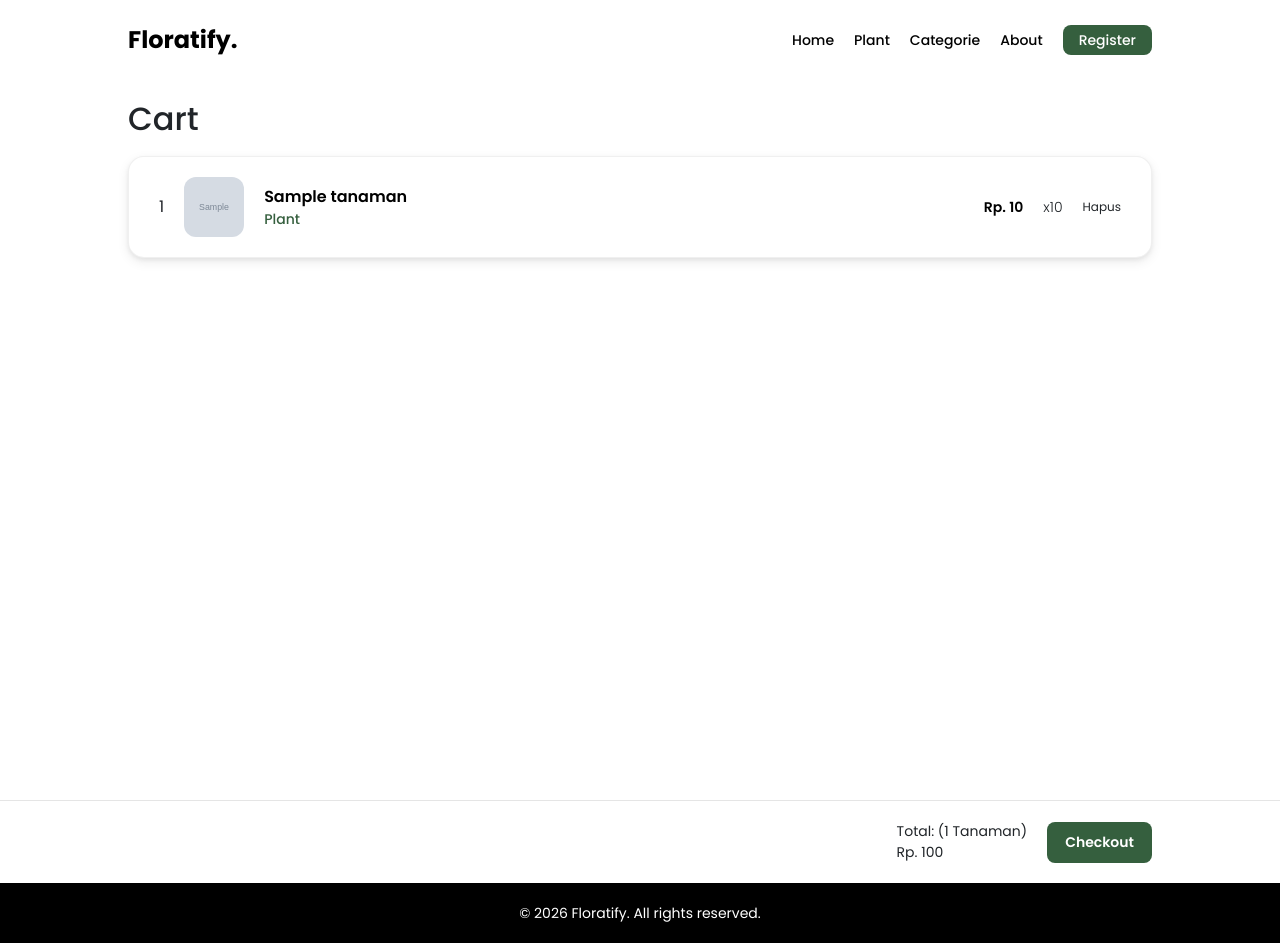
After one commit to raihansheva/WebsiteKatalogPlants, a PHP site: page /cart.php in a window 1280 px wide. The commit adds this page. Run offline with PHP 8.4, Linux system fonts and the light colour scheme; tables that the repository leaves empty or names only in its code hold one stand-in row (values such as "Sample post"); grey boxes marked "Sample" are stand-in pictures.

Commit message:
membuat cart page

```diff
--- /dev/null
+++ b/asset/style/cart.css
@@ -0,0 +1,149 @@
+.area-header-cart {
+  width: 100%;
+  height: auto;
+  display: flex;
+  justify-content: start;
+  align-items: start;
+  flex-direction: column;
+  padding: 20px 0px 10px 0px;
+}
+
+.area-cart {
+  width: 100%;
+  height: auto;
+  display: flex;
+  /* justify-content: center; */
+  /* align-items: center; */
+  flex-wrap: wrap;
+  gap: 10px;
+}
+
+.card-cart {
+  width:  100%;
+  height: auto;
+  background-color: #fff;
+  border-radius: 16px;
+  /* box-shadow: 0 8px 24px rgba(0, 0, 0, 0.08); */
+  box-shadow: 0 4px 12px rgba(0, 0, 0, 0.08), 0 2px 4px rgba(0, 0, 0, 0.06);
+  border: 1px solid rgba(0, 0, 0, 0.06);
+  padding: 20px 30px;
+  display: flex;
+  align-items: center;
+  flex-direction: row;
+  gap: 20px;
+}
+
+.area-image-cart {
+  width: 60px;
+  height: 60px;
+  border-radius: 12px;
+  overflow: hidden;
+  flex-shrink: 0;
+}
+
+.image-cart {
+  width: 100%;
+  height: 100%;
+  background-size: cover;
+  background-position: center;
+}
+
+.area-name-plant-cart {
+  width: auto;
+  height: auto;
+  flex-grow: 1;
+}
+
+.name-plant-cart {
+  font-size: 16px;
+  font-weight: 600;
+  color: var(--color-dark);
+  margin: 0px;
+}
+
+.type-plant-cart {
+  font-size: 14px;
+  font-weight: 500;
+  color: var(--color-primary);
+  margin: 0px;
+}
+
+.area-price-cart {
+  width: auto;
+  height: auto;
+}
+
+.price-cart {
+  font-size: 14px;
+  font-weight: 600;
+  color: var(--color-dark);
+  margin: 0px;
+}
+
+.area-stok-plant {
+  width: auto;
+  height: auto;
+}
+
+.stok-cart {
+  font-size: 14px;
+  font-weight: 300;
+  color: var(--color-secondary);
+  margin: 0px;
+}
+
+/* area- checkout */
+
+.lineC {
+  width: 100%;
+  height: 1px;
+  background-color: rgba(0, 0, 0, 0.1);
+}
+
+.area-checkout {
+  width: auto;
+  height: auto;
+  display: flex;
+  justify-content: end;
+  align-items: center;
+  gap: 20px;
+  margin: 20px 128px 20px 128px;
+}
+
+.button-checkout {
+  width: fit-content;
+  height: auto;
+  background-color: var(--color-primary);
+  color: white;
+  padding: 10px 18px;
+  border-radius: 8px;
+  font-weight: 600;
+  cursor: pointer;
+  transition: background-color 0.3s ease;
+  outline: none;
+  border: none;
+  font-size: 14px;
+}
+
+.text-total-checkout,
+.price-total-checkout {
+  margin: 0px;
+  font-size: 14px;
+}
+
+.button-checkout:hover {
+  background-color: var(--color-primary-dark);
+}
+
+.btn-remove {
+  font-size: 12px;
+  color: var(--color-secondary);
+  cursor: pointer;
+}
+
+.btn-remove:hover {
+  color: var(--color-dark);
+  text-decoration: underline;
+}
+
+/* ++++++++++++++++++++++++++++ */
--- a/asset/style/main.css
+++ b/asset/style/main.css
@@ -26,6 +26,11 @@ body {
   box-sizing: border-box;
   min-height: 100vh;
   height: auto;
+}
+
+p{
+  margin: 0px;
+  padding: 0px;
 }
 
 /* navbar area */
--- a/pages/adminPlant.php
+++ b/pages/adminPlant.php
@@ -17,7 +17,7 @@ $resultK = $koneksi->query($sqlK);
         <h2 class="title-page-Tanaman">Page Tanaman</h2>
         <div class="header-data-Tanaman">
             <div class="button-input-tan" data-bs-toggle="modal" data-bs-target="#exampleModalInputTanaman">
-                <p>Tambah Kategori</p>
+                <p>Tambah Tanaman</p>
             </div>
 
             <div class="modal fade" id="exampleModalInputTanaman" tabindex="-1" aria-labelledby="exampleModalLabel" aria-hidden="true">
--- /dev/null
+++ b/pages/cart.php
@@ -0,0 +1,126 @@
+<?php
+$page_css = 'cart.css';
+include 'layout/header.php';
+include '../database/koneksi.php';
+
+$user_id = 1;
+
+// QUERY CART
+$queryCart = "
+SELECT
+    keranjang.id AS cart_id,
+    tanaman.id AS tanaman_id,
+    tanaman.nama_tanaman,
+    tanaman.harga,
+    tanaman.foto,
+    keranjang.quantity,
+    (tanaman.harga * keranjang.quantity) AS subtotal
+FROM keranjang
+JOIN tanaman ON keranjang.tanaman_id = tanaman.id
+WHERE keranjang.user_id = '$user_id'
+";
+
+$resultCart = mysqli_query($koneksi, $queryCart);
+
+// INISIALISASI
+$totalPrice = 0;
+$totalItems = mysqli_num_rows($resultCart);
+
+$no = 1;
+?>
+
+<section>
+    <div class="area-header-cart">
+        <h2>Cart</h2>
+    </div>
+
+    <div class="area-cart">
+        <?php if ($totalItems > 0): ?>
+            <?php while ($row = mysqli_fetch_assoc($resultCart)): ?>
+                <?php $totalPrice += $row['subtotal']; ?>
+
+                <div class="card-cart" data-cart-id="<?= $row['cart_id'] ?>" data-subtotal="<?= $row['subtotal']; ?>">
+                    <div class="area-no">
+                        <span><?= $no++ ?></span>
+                    </div>
+
+                    <div class="area-image-cart">
+                        <img class="image-cart"
+                            src="../uploads/<?= $row['foto']; ?>"
+                            alt="<?= $row['nama_tanaman']; ?>">
+                    </div>
+
+                    <div class="area-name-plant-cart">
+                        <p class="name-plant-cart"><?= $row['nama_tanaman']; ?></p>
+                        <p class="type-plant-cart">Plant</p>
+                    </div>
+
+                    <div class="area-price-plant">
+                        <p class="price-cart">
+                            Rp. <?= number_format($row['harga'], 0, ',', '.'); ?>
+                        </p>
+                    </div>
+
+                    <div class="area-stok-plant">
+                        <p class="stok-cart">x<?= $row['quantity']; ?></p>
+                    </div>
+                    <span class="btn-remove" data-cart-id="<?= $row['cart_id']; ?>">Hapus</span>
+                </div>
+
+            <?php endwhile; ?>
+        <?php else: ?>
+            <!-- <p style="text-align:center;">Keranjang masih kosong</p> -->
+        <?php endif; ?>
+    </div>
+</section>
+
+<div class="lineC"></div>
+
+<div class="area-checkout">
+    <div class="area-total-checkout">
+        <p class="text-total-checkout">
+            Total: (<span id="totalItems"><?= $totalItems; ?></span> Tanaman)
+        </p>
+        <p class="price-total-checkout">
+            Rp. <span id="totalHarga"><?= number_format($totalPrice, 0, ',', '.'); ?></span>
+        </p>
+    </div>
+
+    <div class="area-button-checkout">
+        <button class="button-checkout">
+            Checkout
+        </button>
+    </div>
+</div>
+<script>
+    document.querySelectorAll('.btn-remove').forEach(btn => {
+        btn.addEventListener('click', function() {
+            const cartId = this.dataset.cartId;
+            const card = document.querySelector(`[data-cart-id="${cartId}"]`);
+            const subtotal = parseInt(card.dataset.subtotal);
+
+            fetch('../functions/orders/hapusKeranjang.php', {
+                    method: 'POST',
+                    headers: {
+                        'Content-Type': 'application/x-www-form-urlencoded'
+                    },
+                    body: `cart_id=${cartId}`
+                })
+                .then(res => res.json())
+                .then(data => {
+                    if (data.success) {
+                        card.remove();
+                        const totalItemsEl = document.getElementById('totalItems');
+                        totalItemsEl.textContent = parseInt(totalItemsEl.textContent) - 1;
+                        const totalPriceEl = document.getElementById('totalHarga');
+                        const currentTotal = parseInt(totalPriceEl.textContent.replace(/\./g, ''));
+                        const newTotal = currentTotal - subtotal;
+                        totalPriceEl.textContent = newTotal.toLocaleString('id-ID');
+                    }
+                });
+        });
+    });
+</script>
+
+
+<?php include 'layout/footer.php'; ?>
--- a/pages/layout/header.php
+++ b/pages/layout/header.php
@@ -34,7 +34,7 @@ session_start();
                 <a href="#" class="link-menu">Categorie</a>
                 <a href="#about" class="link-menu">About</a>
                 <?php if (isset($_SESSION['user'])): ?>
-                    <a href="#about" class="link-menu">Shop</a>
+                    <a href="cart.php" class="link-menu">Cart</a>
                 <?php else: ?>
                     <div
                         class="button-register"
```
Also changed, not shown: asset/style/plant.css (+63 -0 lines), functions/orders/hapusKeranjang.php (added, +26 -0 lines), functions/orders/tambahKeranjang.php (added, +61 -0 lines), pages/plant.php (+19 -0 lines).
